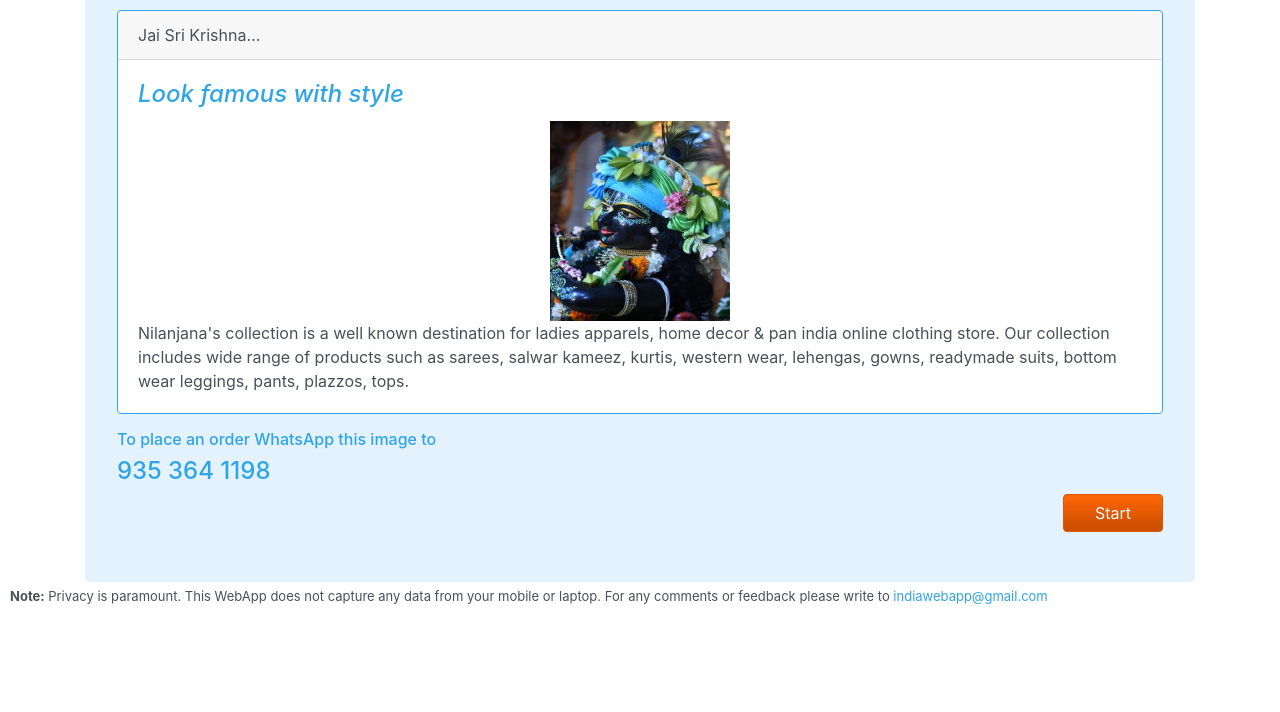
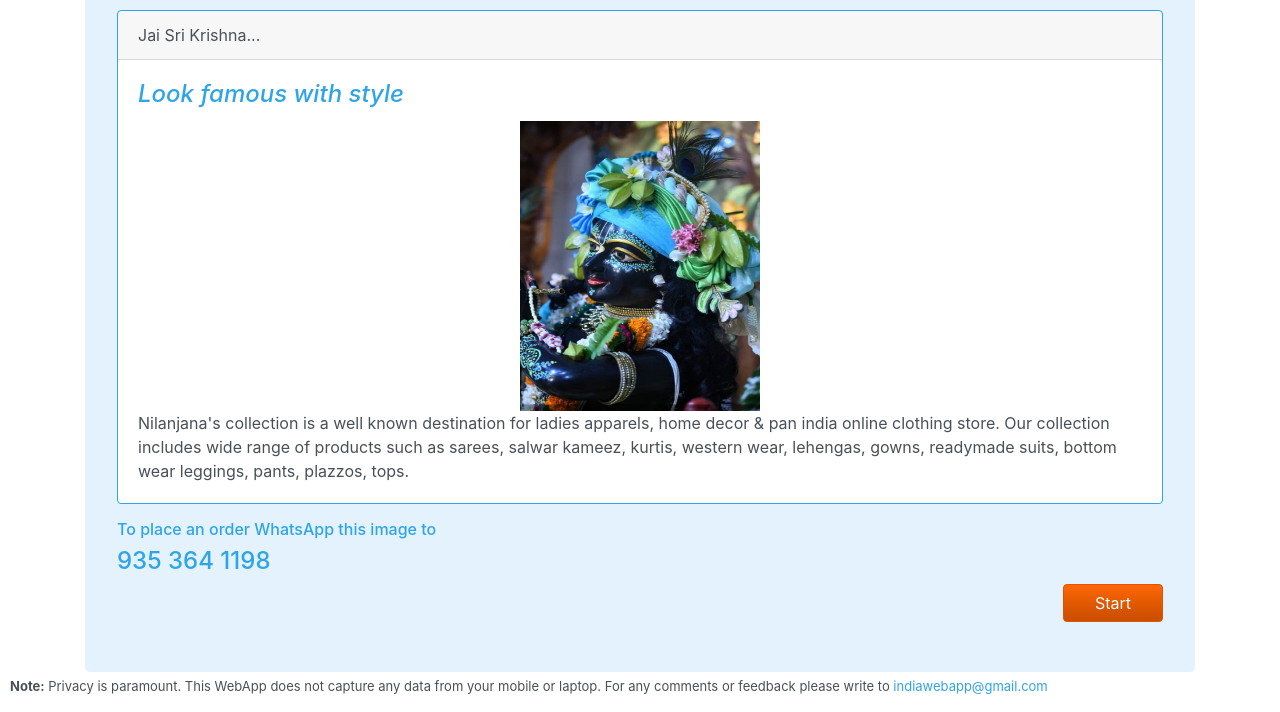
Before and after one commit to indiawebapp/showcase, a plain HTML site: page index.html in a window 1280 px wide. Shown: the part 90-802 px from the top of the page. Drawn offline with nearby package versions, Linux system fonts and the light colour scheme.

Commit message:
Update index.html

```diff
--- a/index.html
+++ b/index.html
@@ -22,7 +22,7 @@
           <div id="Product_Segment" class="card-header">Jai Sri Krishna...</div>
           <div class="card-body">
             <h4 id="Product_Name" class="card-title"><i>Look famous with style</i></h4>
-            <img id="Image_Code" class='imageID' src='images/CoverPage.jpeg' width=180 height=200 alt="Photo not loaded">
+            <img id="Image_Code" class='imageID' src='images/CoverPage.jpeg' width=240 height=290 alt="Photo not loaded">
             <p id="Size_Available"><em>Price: 100/-</em>.</p>
             <p id="Price"><em>Price: 100/-</em>.</p>
             <p id="Description" class="card-text">Nilanjana's collection is  a well known destination for ladies apparels, home decor & pan india online clothing store. Our
```
